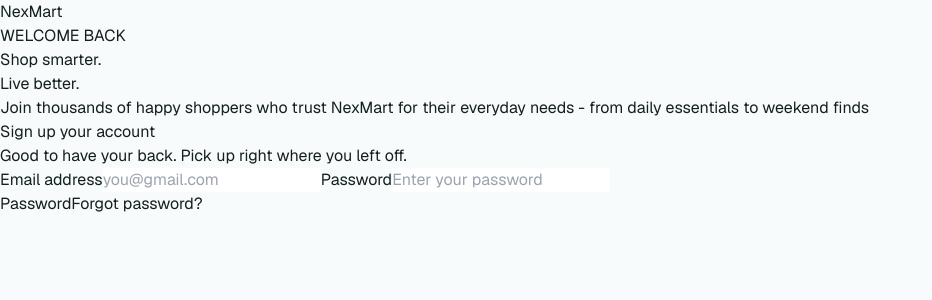
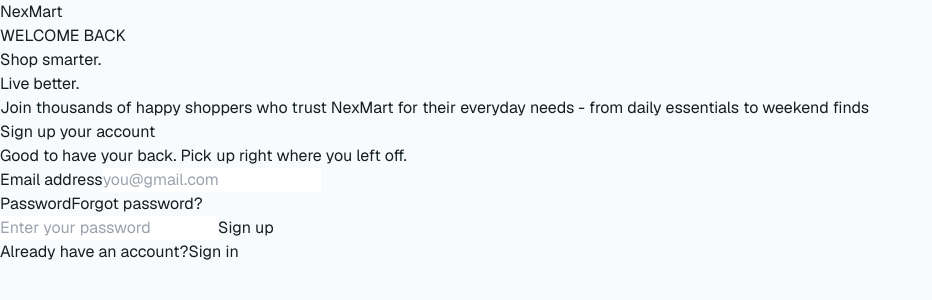
Before and after one commit to jasonkhoo05/Marketplace-Platform, a Next.js app in the folder nexmart/: page /signup in a window 1280 px wide. Shown: the top 300 px of the page, without its empty margins (0-932 px from the left). Built offline with nearby package versions, Linux system fonts and the light colour scheme.

Commit message:
features: implement the whole sign in form #frontend

```diff
--- a/nexmart/app/signup/page.tsx
+++ b/nexmart/app/signup/page.tsx
@@ -40,18 +40,24 @@
                         placeholder="you@gmail.com"
                     />
 
-                    <label>Password</label>
+                    <div className="passwordTop">
+                        <label>Password</label>
+                        <a href="#">Forgot password?</a>
+                    </div>
+
                     <input
                         type="password"
                         placeholder="Enter your password"
                     />
 
-                    <div className="passwordTop">
-                        <label>Password</label>
-                        <a href="#">Forgot password?</a>
-                    </div>
-
+                    <button type="submit" className="signupButton">
+                        Sign up
+                    </button>
                 </form>
+                <p className="loginText">
+                    Already have an account?
+                    <a href="#">Sign in</a>
+                </p>
             </div>
         </div>
     )
```
